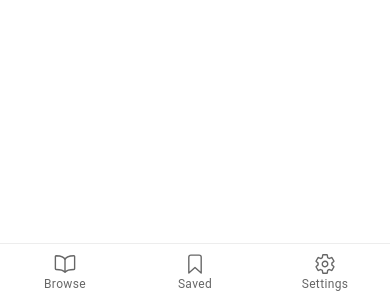
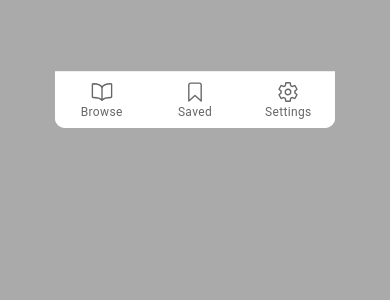
Before and after one commit to AnyThony/recipe-sample-app, a React (Create React App) app: page / in a window 390 px wide. Shown: the part 544-844 px from the top of the page. Built offline with nearby package versions, Linux system fonts and the light colour scheme.

Commit message:
semi-responsive resize

```diff
--- a/src/theme/variables.css
+++ b/src/theme/variables.css
@@ -226,3 +226,27 @@ http://ionicframework.com/docs/theming/ */
     --ion-tab-bar-background: #1f1f1f;
   }
 }
+@media only screen and (min-device-width: 480px) {
+  body {
+    width: 280px;
+    height: 500px;
+    top: 50%;
+    left: 50%;
+    transform: translate(-50%, -50%);
+    background-color: #aaa;
+  }
+  ion-app{
+    border-radius: 10px;
+  }
+}
+
+::-webkit-scrollbar {
+  display: none;
+}
+
+@media only screen and (max-device-width: 480px) {
+  body {
+    width: 100%;
+    height: 100%;
+  }
+}
```
Also changed, not shown: 8 other files (tests, documents, lock files or other folders).
